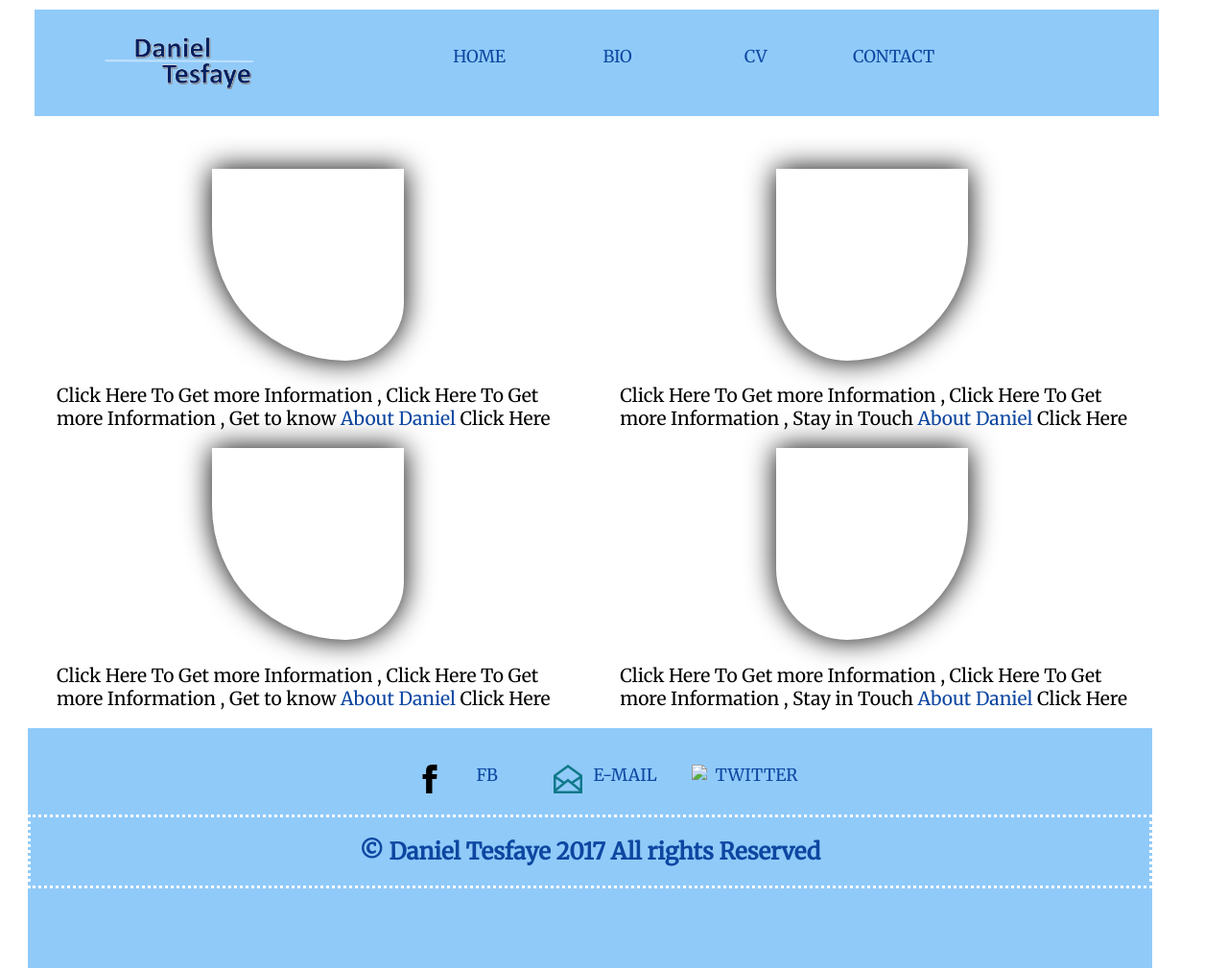
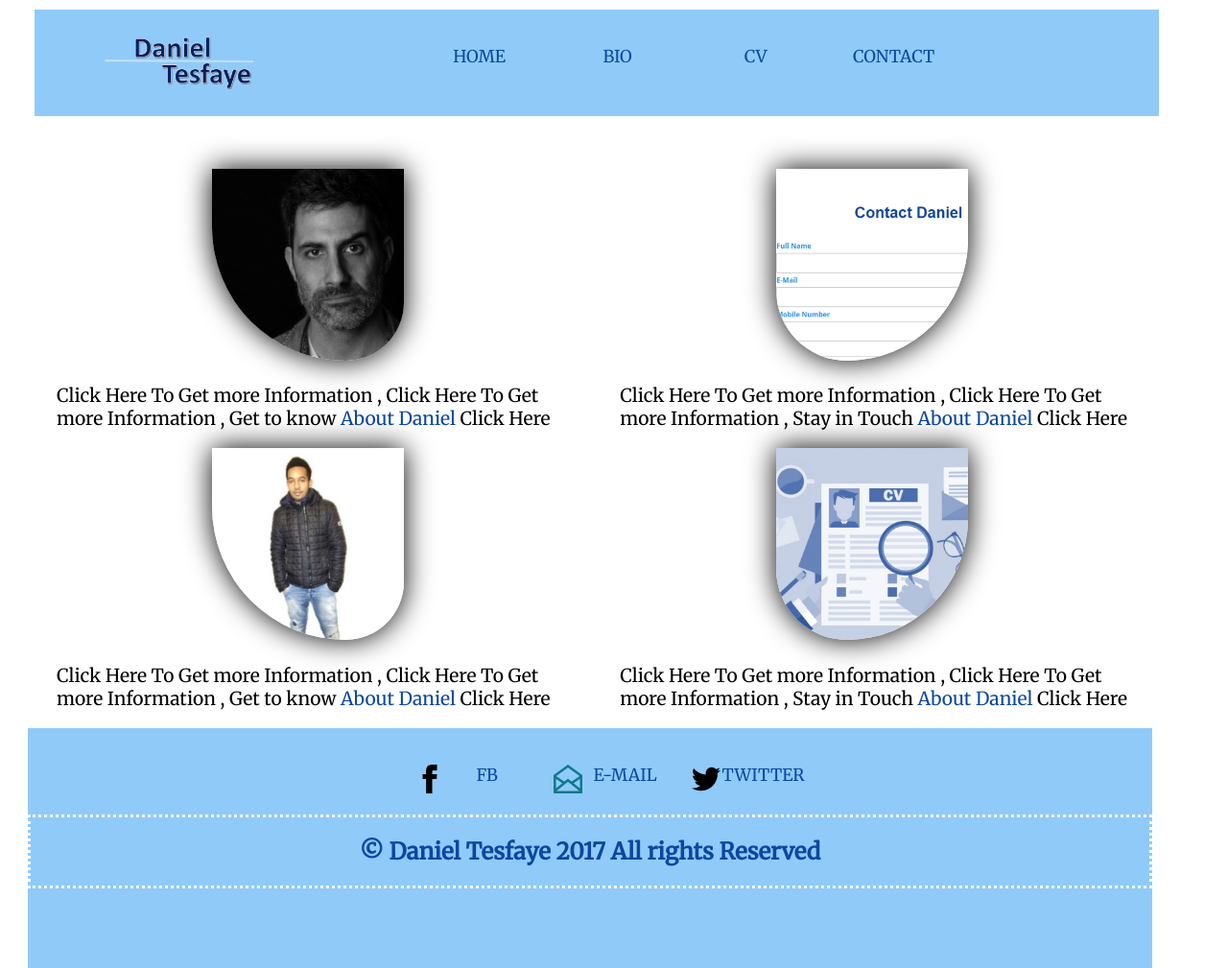
Before and after one commit to Daniel-Tesfaye/csy1018-assign1, a plain HTML site: page index.html in a window 1280 px wide. Shown: the whole page at 96% size. Drawn offline with Linux system fonts and the light colour scheme.

Commit message:
Index Page third updated

```diff
--- a/css/styles.css
+++ b/css/styles.css
@@ -402,16 +402,16 @@ article p{
 	height:auto;
 }
 .aboutme {
-	background:url(images/abot.jpg);
+	background:url(../images/abot.jpg);
 }
 .contactme {
-	background:url(images/contact3.jpg);
+	background:url(../images/contact3.jpg);
 }
 .cvimg {
-	background:url(images/cv.jpg);
+	background:url(../images/cv.jpg);
 }
 .bio {
-	background:url(images/dan12.jpg);
+	background:url(../images/dan12.jpg);
 }
 .shape1 {
 	width:200px;
--- a/index.html
+++ b/index.html
@@ -2,14 +2,14 @@
 <!DOCTYPE html>
 <html>
 <head>
-<link href="css/styles.css" rel="stylesheet" type="text/css"  media="all" />
+<link href="./css/styles.css" rel="stylesheet" type="text/css"  media="all" />
 <link href="https://fonts.googleapis.com/css?family=Merriweather" rel="stylesheet">
 <title>Daniel Tesfaye Porfolio  </title>
 </head>
 <body>
 <div class="mainContainer">
 <div class="header1">
-  <div class="header"><h1><a href="home.html"><img src="images/daniellogo.png" title="" /></a></h1></div>
+  <div class="header"><h1><a href="home.html"><img src="./images/daniellogo.png" title="" /></a></h1></div>
   <div><nav class="nav">
 	<ul>
 					<li class="nav" ><a href="index.html">Home </a>
@@ -44,13 +44,12 @@
 </article>
 <div class="clear"></div>
 <div class="clear"></div>
-
     <footer>
    <div class="wrap">
         <div class="box1">
 				<nav class="nav"><ul>
-					<li><img src="../images/facebooklogo.png" class="iconImg"/><a>FB</a></li>
-					<li><img src="../images/email1.png" class="iconImg"/><a>E-Mail</a></li><li><img src="../images/twiterlogo.png" class="iconImg"/><a>Twitter</a></li>
+					<li><img src="./images/facebooklogo.png" class="iconImg"/><a>FB</a></li>
+					<li><img src="./images/email1.png" class="iconImg"/><a>E-Mail</a></li><li><img src="./images/twiterlogo.png" class="iconImg"/><a>Twitter</a></li>
 			    </ul></nav>
 
 		  </div>
```
Also changed, not shown: images/twiterlogo.png (added).
